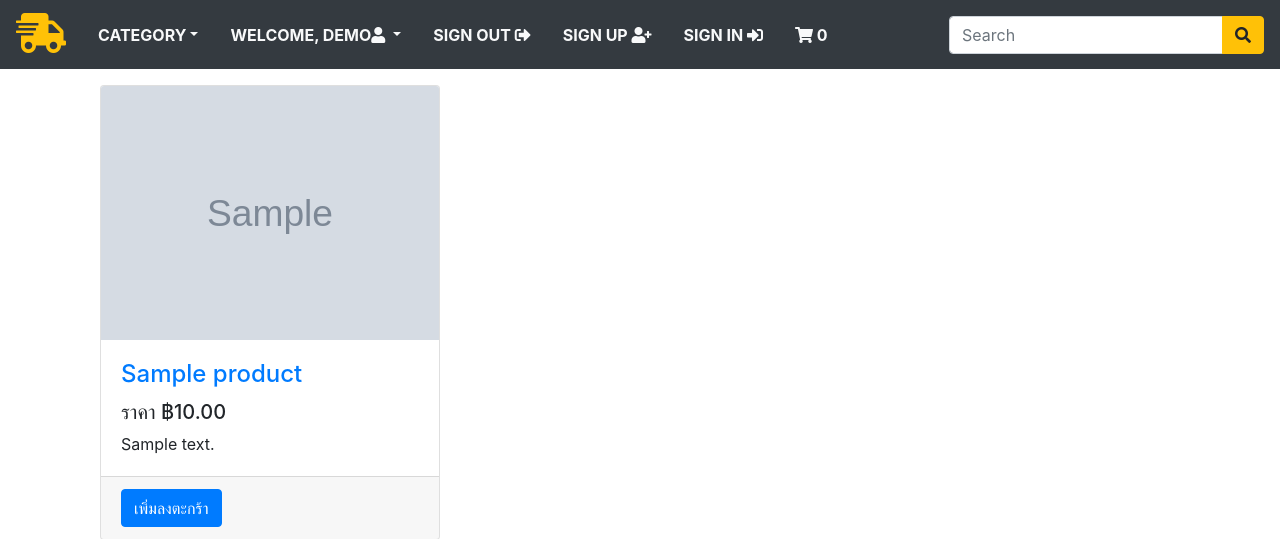
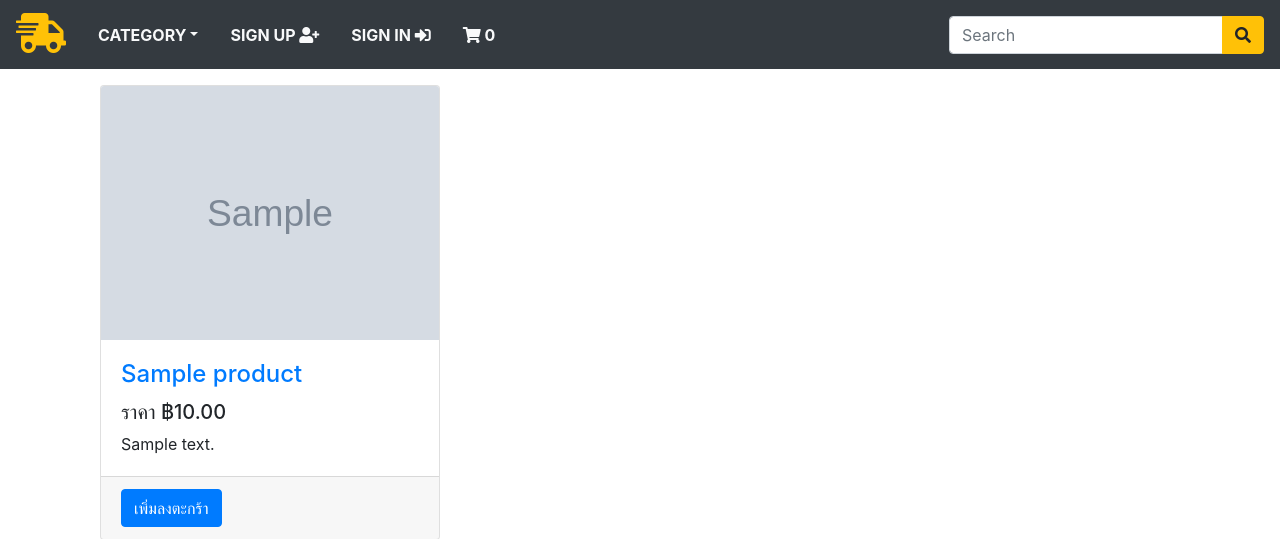
Before and after one commit to Sakeerin/Django-E-Commerce, a Django app: page / in a window 1280 px wide. Shown: the top 539 px of the page. Run offline with Django 3.2, Linux system fonts and the light colour scheme; tables that the repository leaves empty hold one stand-in row (values such as "Sample post"); grey boxes marked "Sample" are stand-in pictures; some libraries are stand-ins or nearby versions.

Commit message:
manage menu login for show user login

```diff
--- a/Project/djangoworkshop/store/templates/navbar.html
+++ b/Project/djangoworkshop/store/templates/navbar.html
@@ -29,11 +29,12 @@
         </div>
       </li>
       <li class="nav-item dropdown">
+        {% if request.user.is_authenticated and request.user.first_name %}
         <a
           class="nav-link text-light text-uppercase font-weight-bold px-3 dropdown-toggle"
           data-toggle="dropdown"
         >
-          Welcome, Demo<i class="fas fa-user circle"></i>
+          Welcome, {{request.user.first_name}}<i class="fas fa-user circle"></i>
         </a>
         <div class="dropdown-menu">
           <a class="dropdown-item" href="">ประวัติการสั่งซื้อ</a>
@@ -47,6 +48,7 @@
           Sign Out <i class="fas fa-sign-out-alt"></i>
         </a>
       </li>
+      {% else %}
       <li class="nav-item">
         <a
           class="nav-link text-light text-uppercase font-weight-bold px-3"
@@ -63,6 +65,7 @@
           Sign In <i class="fas fa-sign-in-alt"></i>
         </a>
       </li>
+      {% endif %}
       <li class="nav-item">
         <a
           class="nav-link text-light text-uppercase font-weight-bold px-3"
```
